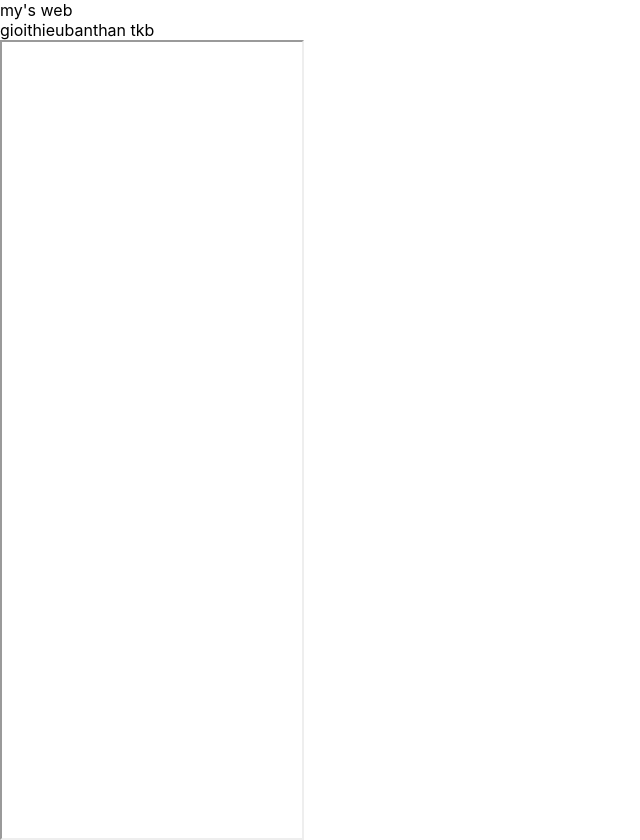
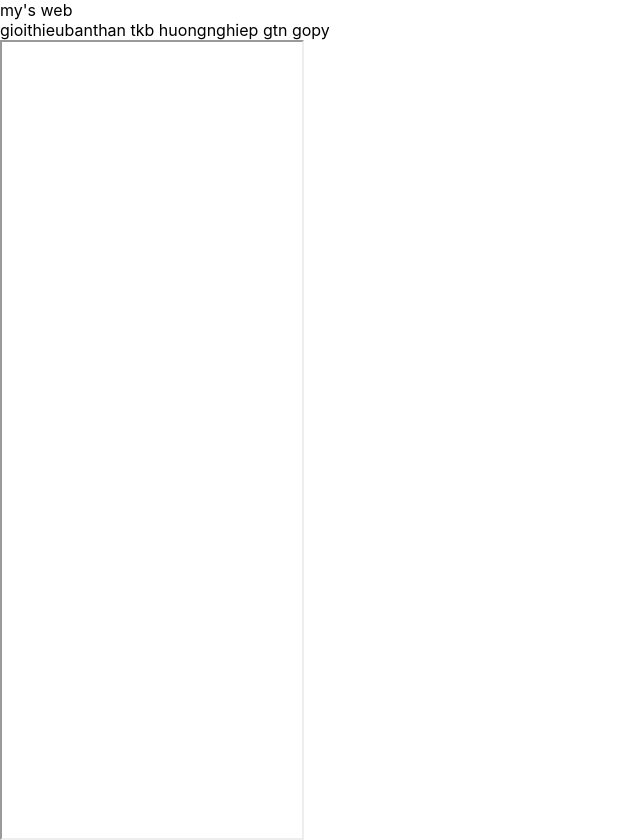
Before and after one commit to Tmy-967/tmweb, a plain HTML site: page index.html in a window 1280 px wide. Shown: the whole page, without its empty margins (0-640 px from the left). Drawn offline with Linux system fonts and the light colour scheme.

Commit message:
Update index.html

```diff
--- a/index.html
+++ b/index.html
@@ -14,6 +14,12 @@
        gioithieubanthan</a>
       <a href="content/tkb.html" target="nd">
        tkb</a>
+       <a href="content/huongnghiep.html" target="nd">
+       huongnghiep</a>
+       <a href="content/gtn.html" target="nd">
+       gtn</a>
+       <a href="content/gopy.html" target="nd">
+       gopy</a>
     </div>
     <div>
       <iframe name="nd" height="100%" weight="100%"></iframe>
```
